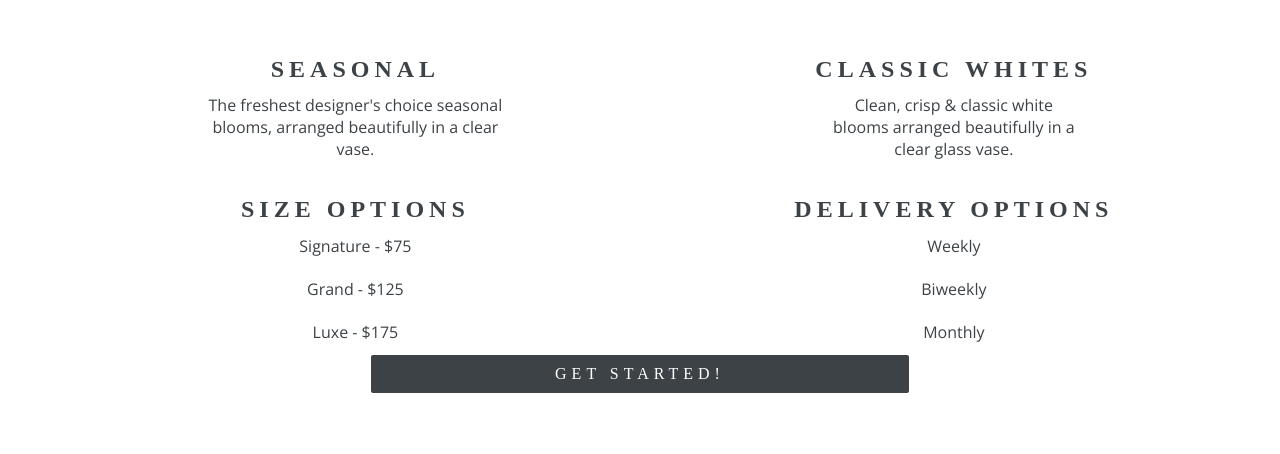
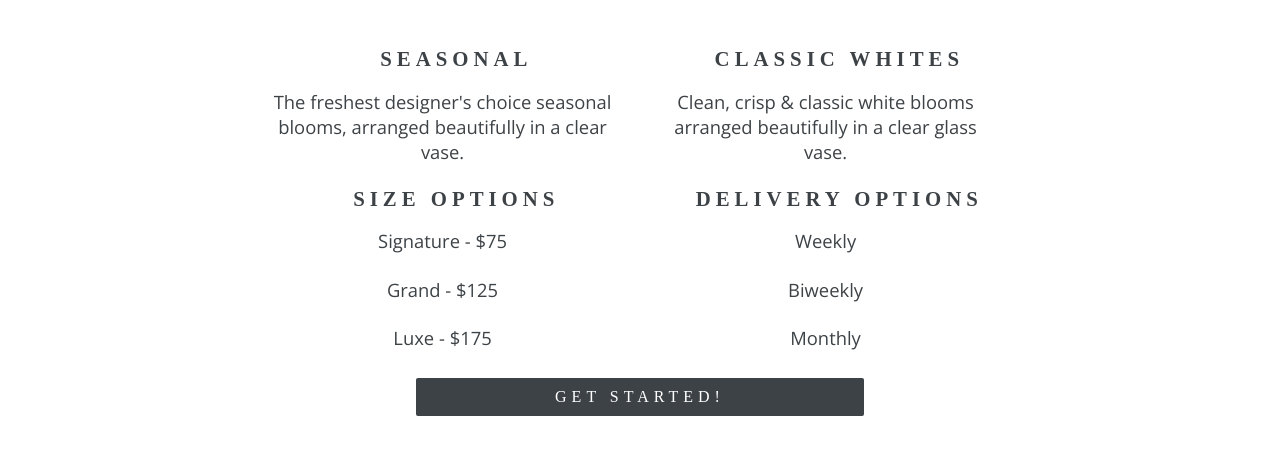
Before and after one commit to wlsp/work-project-H.Bloom, a plain HTML site: page index.html in a window 1280 px wide. Shown: the part 446-900 px from the top of the page. Drawn offline with nearby package versions, Linux system fonts and the light colour scheme; a web font is replaced by a local one.

Commit message:
work-project-H.Bloom

```diff
--- a/assets/css/style.css
+++ b/assets/css/style.css
@@ -14,7 +14,7 @@ html {
 
 body {
   margin: 0;
-  padding: 0s;
+  padding: 0;
 }
 
 /* ----- Font Styles ----- * /
@@ -95,9 +95,11 @@ h2 {
   margin: 0 auto;
 }
 
-#section01 table {
+table {
+  text-align: center;
   margin: 0 auto;
-  text-align: center;
+  width: 60%;
+  padding-bottom: 1.5%;
 }
 
 h2 {
@@ -105,15 +107,16 @@ h2 {
 }
 
 th {
-  font-size: 1.5em;
+  font-size: 1.3em;
   letter-spacing: 5px;
   text-transform: uppercase;
   padding: 2% 0 0 0;
 }
 
 td {
+  font-size: 1.15em;
   font-weight: 100;
-  padding: 0.8% 13% 0.8% 13%;
+  padding: 2% 4% 0.8% 0.4%;
 }
 
 #section01 a {
@@ -121,7 +124,7 @@ td {
   background-color: #3d4246;
   text-transform: uppercase;
   text-decoration: none;
-  width: 42%;
+  width: 35%;
   display: block;
   letter-spacing: 5px;
   margin: 0 auto;
```
